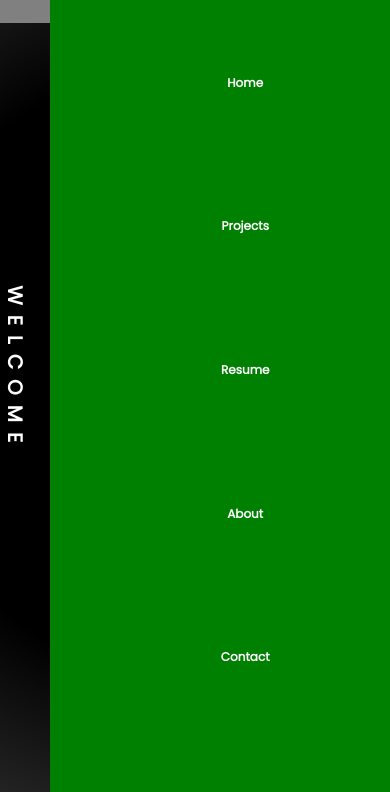
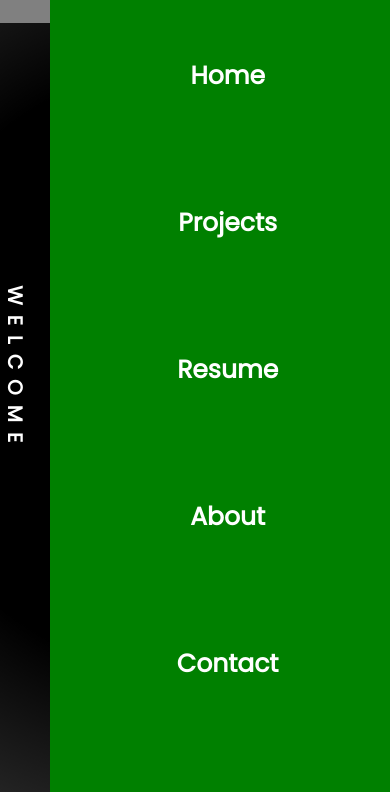
Before and after one commit to d4nky/Portfolio-Site, a plain HTML site: page index.html in a window 390 px wide. Shown: the part 52-844 px from the top of the page. Drawn offline with Linux system fonts and the light colour scheme.

Commit message:
Font change

```diff
--- a/css/main.css
+++ b/css/main.css
@@ -409,7 +409,12 @@ input:focus {
         display: inline-block;
         z-index: 200;
     }
+    .link-container a{
+        font-size: 2.5rem;
+        margin-right: 9%;
+    }
     .link-container{
+        font-size: 2rem;
         background: green;
         position: fixed;
         height: 100vh;
```
